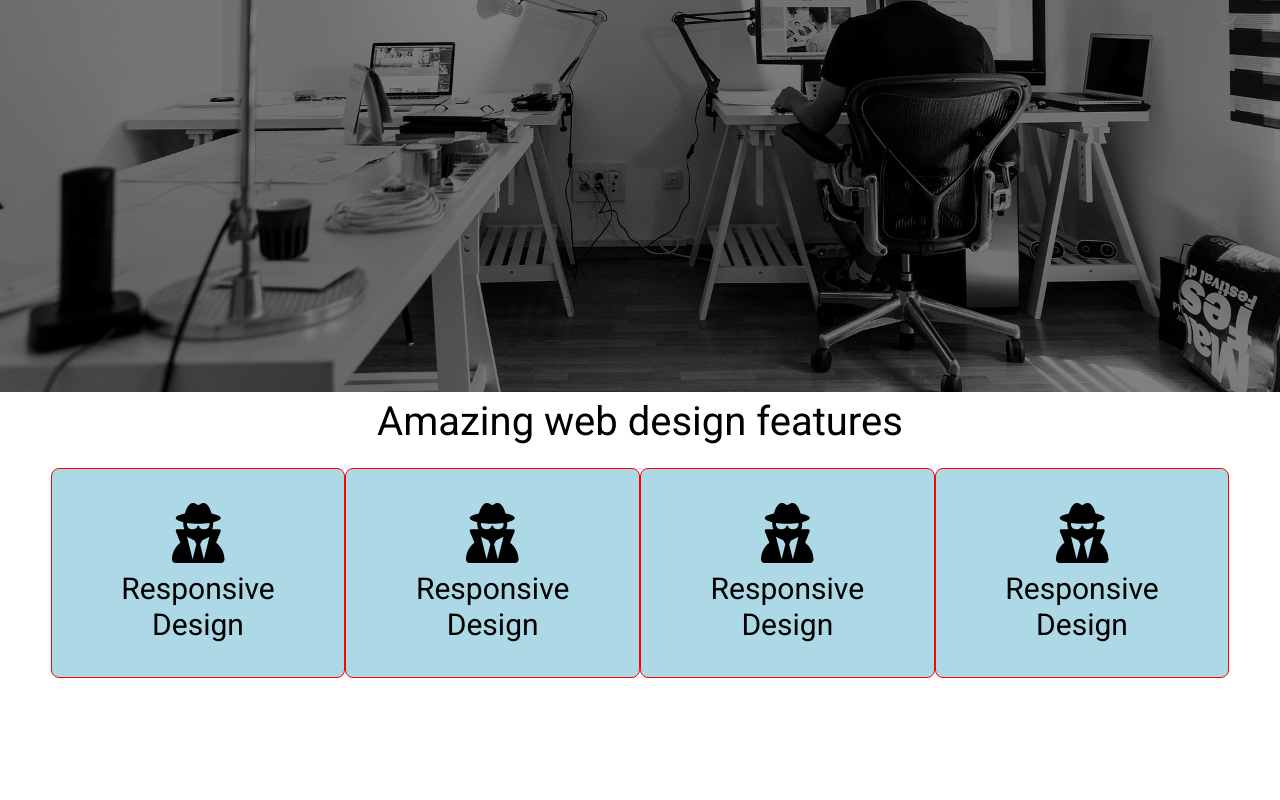
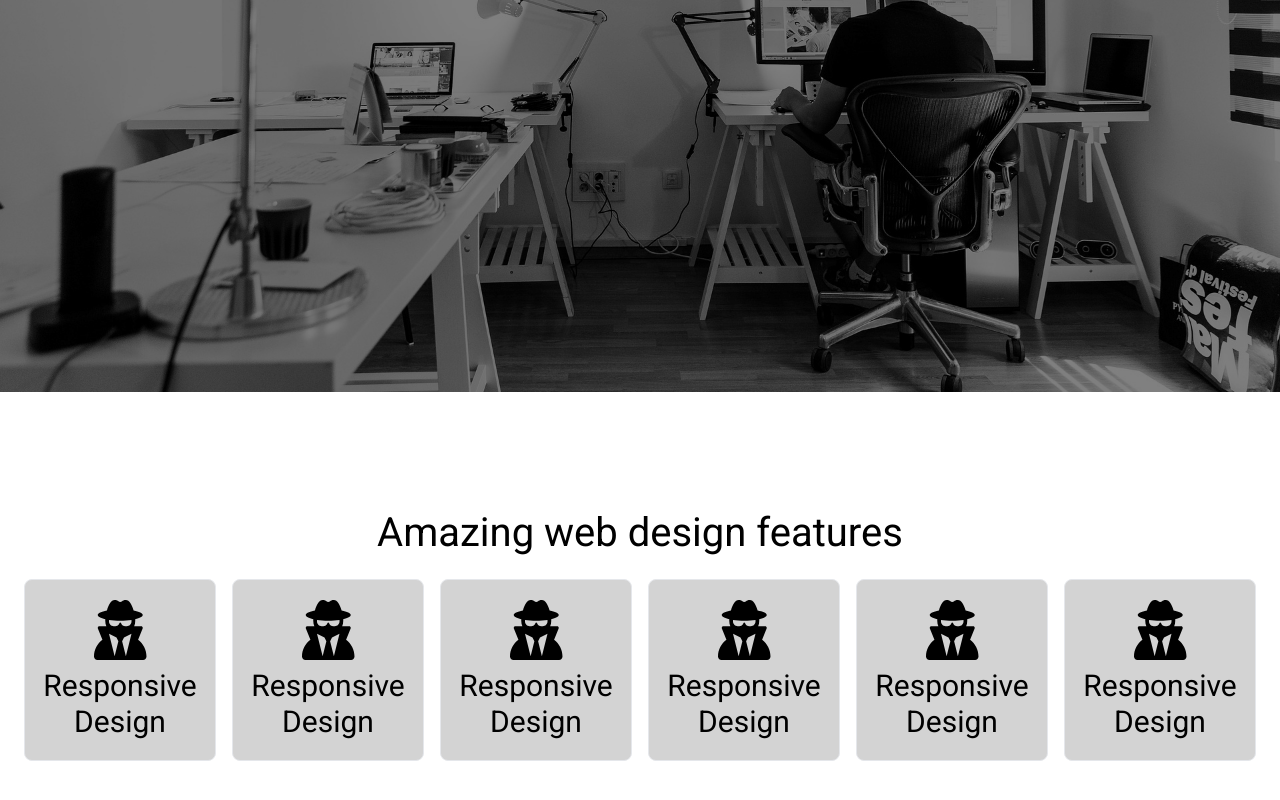
Before and after one commit to prattparedes/webdesign-mypage, a Vue app: page / in a window 1280 px wide. Shown: the part 408-1208 px from the top of the page. Built offline with nearby package versions, Linux system fonts and the light colour scheme.

Commit message:
features section

```diff
--- a/src/components/CoreFeatures.vue
+++ b/src/components/CoreFeatures.vue
@@ -3,8 +3,8 @@
     <div class="text-center">
       <h1 class="text-[40px]">Amazing web design features</h1>
     </div>
-    <div class="flex flex-wrap h-[100%] max-w-1100 ">
-      <div class="flex flex-wrap text-center w-[25%] h-[50%] p-5 border-[1px] border-[red] rounded-lg bg-[lightblue] justify-center items-center mt-4">
+    <div class="flex flex-wrap max-w-1100 space-x-4 justify-center">
+      <div class="flex flex-wrap text-center w-[15%] h-[auto] p-5 border-[1px] border-[none] rounded-lg bg-[lightgray] justify-center items-center mt-4">
         <div class="flex flex-col h-[40%] w-[50%] items-center justify-center">
           <font-awesome-icon icon="fa-solid fa-user-secret" class="text-[60px]"/>
           <h3 class="text-3xl mt-2">
@@ -12,7 +12,7 @@
           </h3>
         </div>
       </div>
-      <div class="flex flex-wrap text-center w-[25%] h-[50%] p-5 border-[1px] border-[red] rounded-lg bg-[lightblue] justify-center items-center mt-4">
+      <div class="flex flex-wrap text-center w-[15%] h-[auto] p-5 border-[1px] border-[none] rounded-lg bg-[lightgray] justify-center items-center mt-4">
         <div class="flex flex-col h-[40%] w-[50%] items-center justify-center">
           <font-awesome-icon icon="fa-solid fa-user-secret" class="text-[60px]"/>
           <h3 class="text-3xl mt-2">
@@ -20,7 +20,7 @@
           </h3>
         </div>
       </div>
-      <div class="flex flex-wrap text-center w-[25%] h-[50%] p-5 border-[1px] border-[red] rounded-lg bg-[lightblue] justify-center items-center mt-4">
+      <div class="flex flex-wrap text-center w-[15%] h-[auto] p-5 border-[1px] border-[none] rounded-lg bg-[lightgray] justify-center items-center mt-4">
         <div class="flex flex-col h-[40%] w-[50%] items-center justify-center">
           <font-awesome-icon icon="fa-solid fa-user-secret" class="text-[60px]"/>
           <h3 class="text-3xl mt-2">
@@ -28,7 +28,23 @@
           </h3>
         </div>
       </div>
-      <div class="flex flex-wrap text-center w-[25%] h-[50%] p-5 border-[1px] border-[red] rounded-lg bg-[lightblue] justify-center items-center mt-4">
+      <div class="flex flex-wrap text-center w-[15%] h-[auto] p-5 border-[1px] border-[none] rounded-lg bg-[lightgray] justify-center items-center mt-4">
+        <div class="flex flex-col h-[40%] w-[50%] items-center justify-center">
+          <font-awesome-icon icon="fa-solid fa-user-secret" class="text-[60px]"/>
+          <h3 class="text-3xl mt-2">
+              Responsive Design
+          </h3>
+        </div>
+      </div>
+      <div class="flex flex-wrap text-center w-[15%] h-[auto] p-5 border-[1px] border-[none] rounded-lg bg-[lightgray] justify-center items-center mt-4">
+        <div class="flex flex-col h-[40%] w-[50%] items-center justify-center">
+          <font-awesome-icon icon="fa-solid fa-user-secret" class="text-[60px]"/>
+          <h3 class="text-3xl mt-2">
+              Responsive Design
+          </h3>
+        </div>
+      </div>
+      <div class="flex flex-wrap text-center w-[15%] h-[auto] p-5 border-[1px] border-[none] rounded-lg bg-[lightgray] justify-center items-center mt-4">
         <div class="flex flex-col h-[40%] w-[50%] items-center justify-center">
           <font-awesome-icon icon="fa-solid fa-user-secret" class="text-[60px]"/>
           <h3 class="text-3xl mt-2">
```
